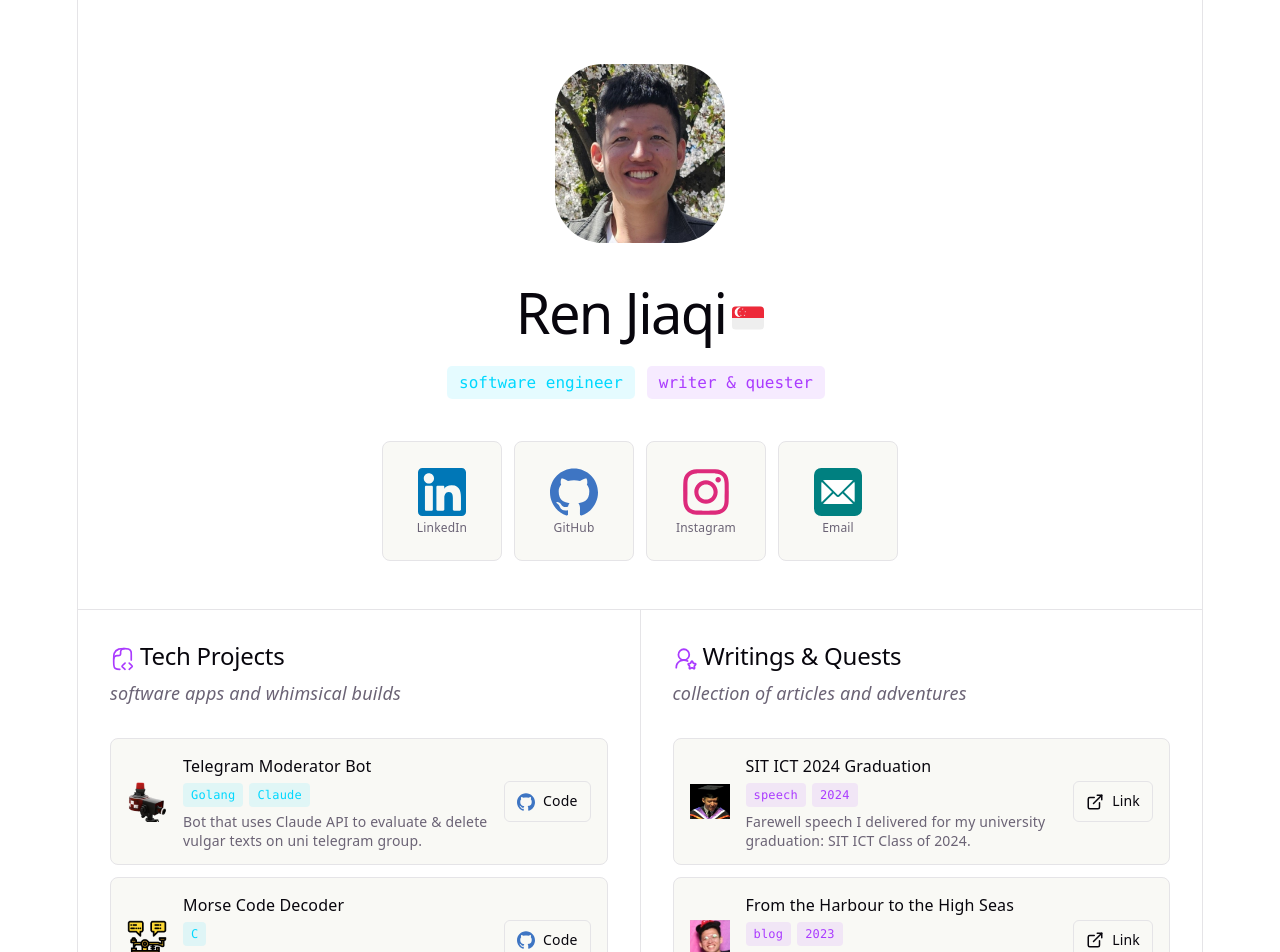
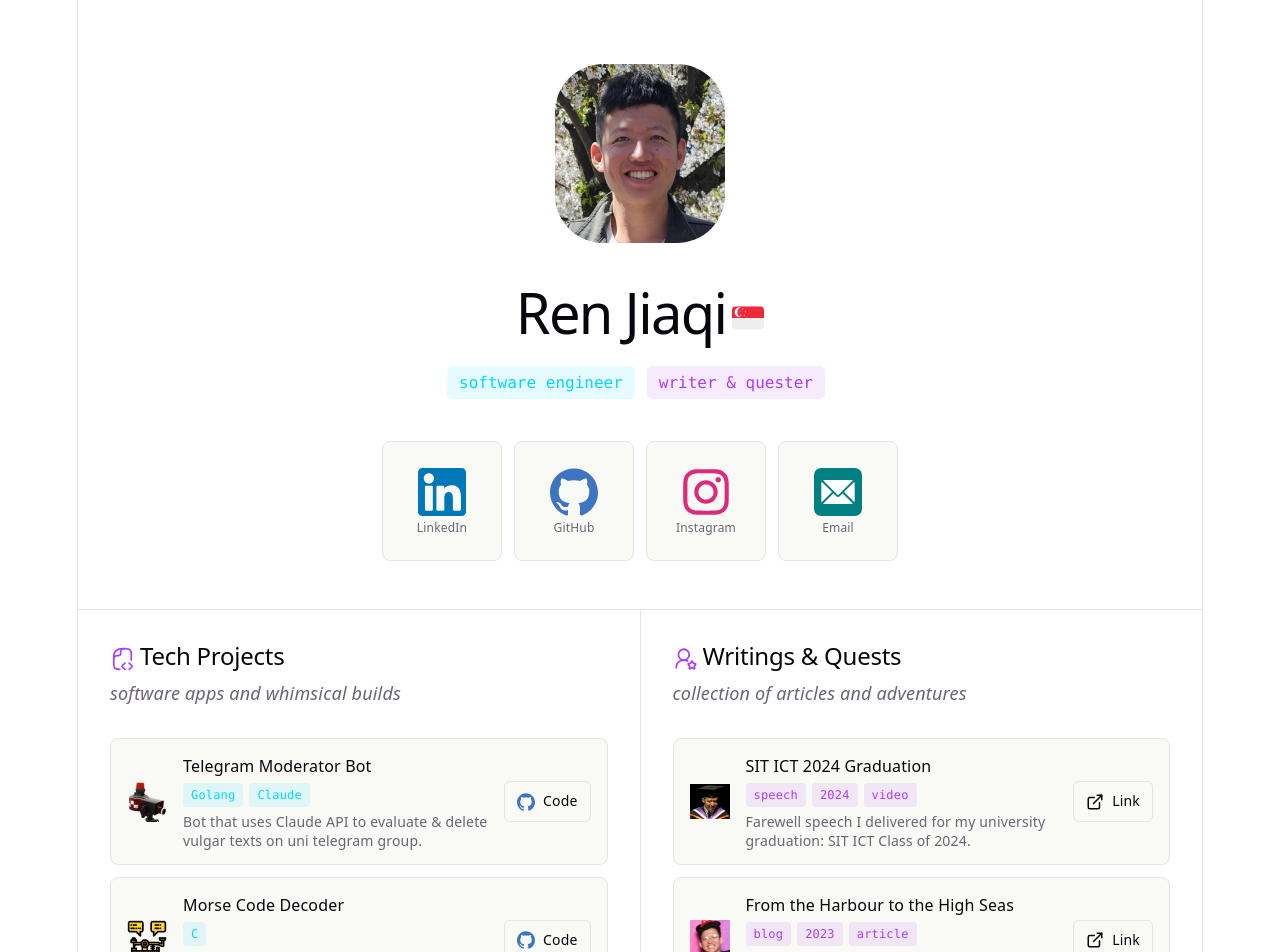
Before and after one commit to jrenjq/jrenjq-website, a React (Vite) app in the folder frontend/: page / in a window 1280 px wide. Shown: the top 952 px of the page. Built offline with nearby package versions, Linux system fonts and the light colour scheme.

Commit message:
Pushed DEV frontend source files 2026-11-10 17:16:25

```diff
--- a/frontend/src/App.jsx
+++ b/frontend/src/App.jsx
@@ -64,7 +64,7 @@ const projects = [
 const articles = [
   {
     title: 'SIT ICT 2024 Graduation',
-    tags: ['speech', '2024'],
+    tags: ['speech', '2024', 'video'],
     subtitle: 'Farewell speech I delivered for my university graduation: SIT ICT Class of 2024.',
     icon: graduationIcon,
     type: 'article',
@@ -72,7 +72,7 @@ const articles = [
   },
   {
     title: 'From the Harbour to the High Seas',
-    tags: ['blog', '2023'],
+    tags: ['blog', '2023', 'article'],
     subtitle: 'Medium article written during my internship for GovTech publicity & outreach.',
     icon: govtechIcon,
     type: 'article',
@@ -80,7 +80,7 @@ const articles = [
   },
   {
     title: 'Sungei Road Forever',
-    tags: ['poetry', '2016'],
+    tags: ['poetry', '2016', 'PDF'],
     subtitle: 'Freeform poetry on Sungei Road Thieves Market closure. Published in VJC email list.',
     icon: sungeiIcon,
     type: 'article',
```
